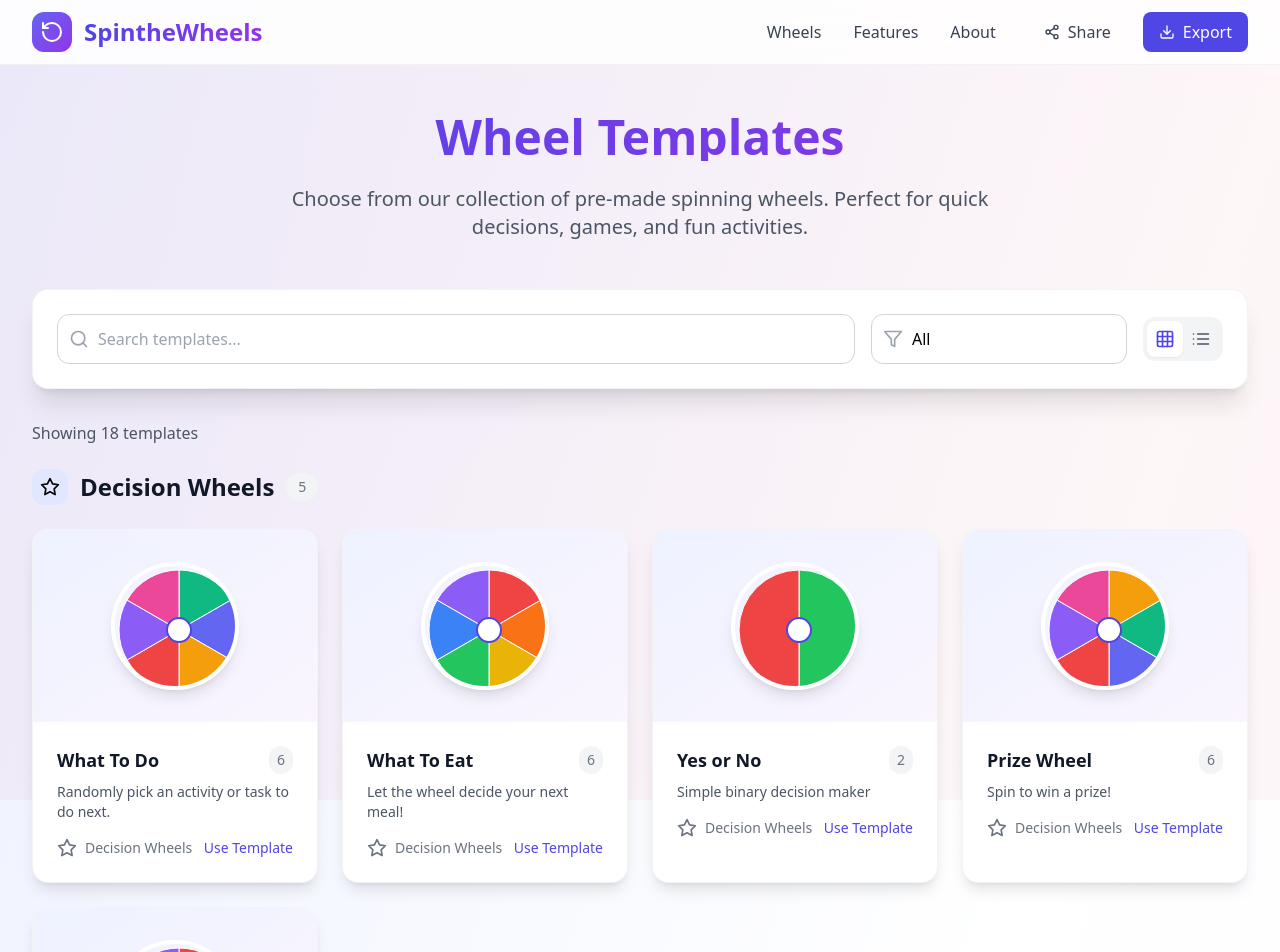
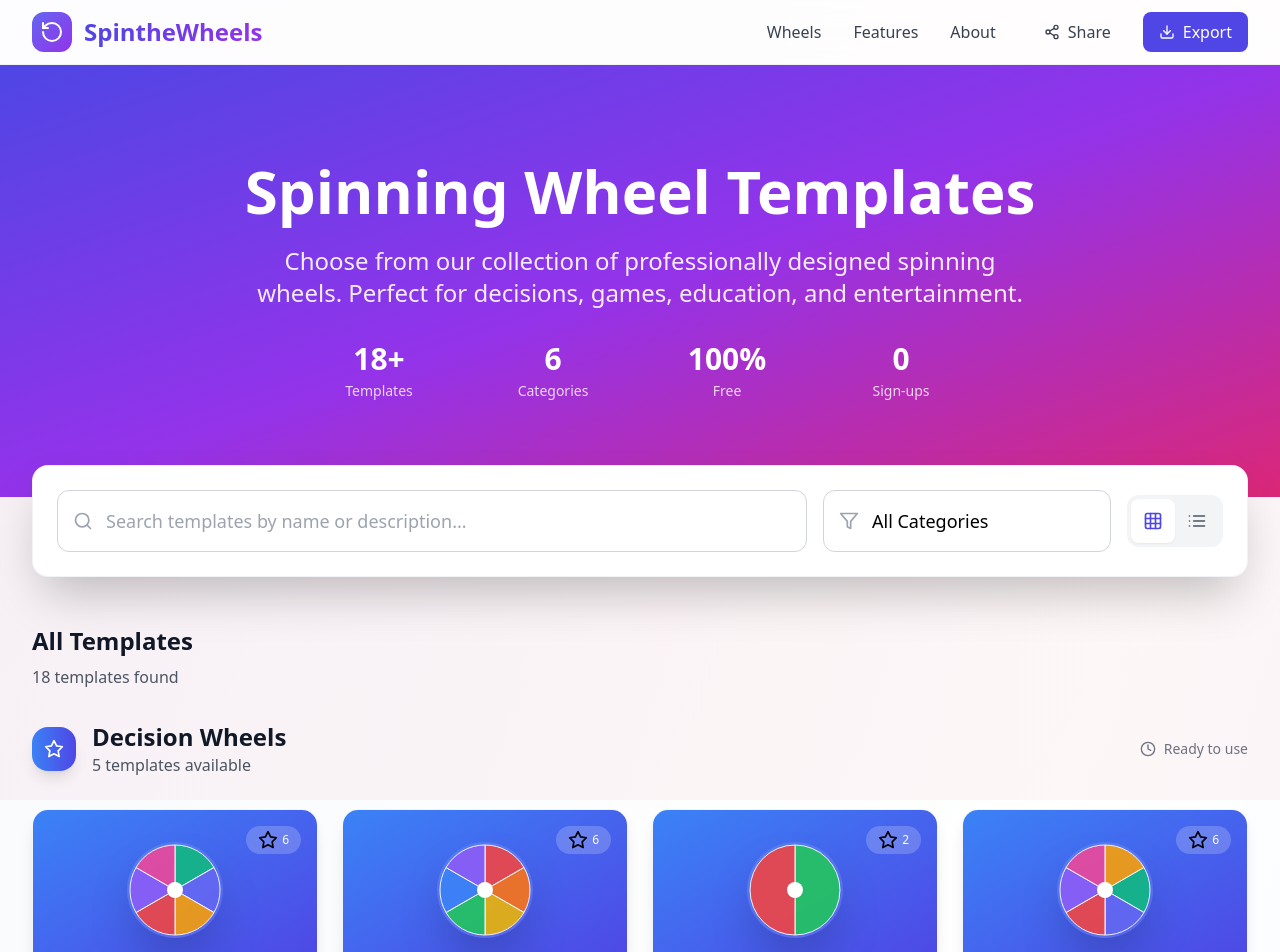
Before and after one commit to jpg2go/spinthewheels, a React (Vite) app: page /wheels in a window 1280 px wide. Shown: the top 952 px of the page. Built offline with nearby package versions, Linux system fonts and the light colour scheme.

Commit message:
Redesign Wheels Page Content Section

```diff
--- a/src/pages/WheelsPage.tsx
+++ b/src/pages/WheelsPage.tsx
@@ -1,5 +1,5 @@
 import React, { useState } from 'react';
-import { Search, Filter, Grid, List, Star, Users, Utensils, Gamepad2, Palette, Hash, Wrench } from 'lucide-react';
+import { Search, Filter, Grid, List, Star, Users, Utensils, Gamepad2, Palette, Hash, Wrench, ArrowRight, Clock, Trophy } from 'lucide-react';
 import { wheelTemplates, CategorizedWheelTemplate } from '../data/wheelTemplates';
 import { useNavigate } from 'react-router-dom';
 
@@ -21,6 +21,16 @@ const WheelsPage: React.FC = () => {
     'Game & Fun Wheels': <Gamepad2 className="w-5 h-5" />,
     'Color & Number Wheels': <Palette className="w-5 h-5" />,
     'Tools': <Wrench className="w-5 h-5" />
+  };
+
+  // Category colors mapping
+  const categoryColors: Record<string, string> = {
+    'Decision Wheels': 'from-blue-500 to-indigo-600',
+    'Name & Team Wheels': 'from-purple-500 to-pink-600',
+    'Food & Meal Wheels': 'from-green-500 to-emerald-600',
+    'Game & Fun Wheels': 'from-orange-500 to-red-600',
+    'Color & Number Wheels': 'from-cyan-500 to-blue-600',
+    'Tools': 'from-gray-500 to-slate-600'
   };
 
   // Filter templates
@@ -46,23 +56,23 @@ const WheelsPage: React.FC = () => {
 
   const TemplateCard: React.FC<{ template: CategorizedWheelTemplate }> = ({ template }) => (
     <div
-      className="bg-white rounded-2xl shadow-lg hover:shadow-xl transition-all duration-300 cursor-pointer group border border-gray-200/50 overflow-hidden"
+      className="group bg-white rounded-2xl shadow-lg hover:shadow-2xl transition-all duration-300 cursor-pointer border border-gray-100 overflow-hidden transform hover:-translate-y-1"
       onClick={() => handleTemplateSelect(template)}
     >
-      {/* Template Preview */}
-      <div className="relative h-48 bg-gradient-to-br from-indigo-50 to-purple-50 p-6 flex items-center justify-center">
+      {/* Template Preview Header */}
+      <div className={`relative h-40 bg-gradient-to-br ${categoryColors[template.category] || 'from-gray-500 to-slate-600'} p-6 flex items-center justify-center`}>
         <div className="relative">
           {/* Mini wheel preview */}
-          <div className="w-32 h-32 rounded-full border-4 border-white shadow-lg relative overflow-hidden">
-            <svg width="128" height="128" className="absolute inset-0">
+          <div className="w-24 h-24 rounded-full border-3 border-white/30 shadow-2xl relative overflow-hidden backdrop-blur-sm bg-white/10">
+            <svg width="96" height="96" className="absolute inset-0">
               {template.segments.slice(0, 8).map((segment, index) => {
                 const angle = (360 / Math.min(template.segments.length, 8)) * index;
                 const nextAngle = (360 / Math.min(template.segments.length, 8)) * (index + 1);
                 const startAngle = (angle - 90) * (Math.PI / 180);
                 const endAngle = (nextAngle - 90) * (Math.PI / 180);
-                const radius = 60;
-                const centerX = 64;
-                const centerY = 64;
+                const radius = 45;
+                const centerX = 48;
+                const centerY = 48;
 
                 const x1 = centerX + radius * Math.cos(startAngle);
                 const y1 = centerY + radius * Math.sin(startAngle);
@@ -79,151 +89,149 @@ const WheelsPage: React.FC = () => {
                     fill={segment.color}
                     stroke="#ffffff"
                     strokeWidth="1"
+                    className="opacity-90"
                   />
                 );
               })}
-              <circle cx="64" cy="64" r="12" fill="#ffffff" stroke="#4f46e5" strokeWidth="2" />
+              <circle cx="48" cy="48" r="8" fill="#ffffff" className="drop-shadow-sm" />
             </svg>
           </div>
-          {/* Hover effect */}
-          <div className="absolute inset-0 bg-white/20 rounded-full opacity-0 group-hover:opacity-100 transition-opacity duration-300"></div>
+          {/* Spinning animation on hover */}
+          <div className="absolute inset-0 rounded-full bg-white/10 opacity-0 group-hover:opacity-100 transition-opacity duration-300 group-hover:animate-spin" style={{ animationDuration: '3s' }}></div>
+        </div>
+
+        {/* Category badge */}
+        <div className="absolute top-4 right-4">
+          <div className="bg-white/20 backdrop-blur-sm rounded-full px-3 py-1 flex items-center space-x-1">
+            {categoryIcons[template.category]}
+            <span className="text-white text-xs font-medium">{template.segments.length}</span>
+          </div>
         </div>
       </div>
 
       {/* Template Info */}
       <div className="p-6">
-        <div className="flex items-center justify-between mb-2">
-          <h3 className="text-lg font-bold text-gray-900 group-hover:text-indigo-600 transition-colors">
+        <div className="flex items-start justify-between mb-3">
+          <h3 className="text-lg font-bold text-gray-900 group-hover:text-indigo-600 transition-colors leading-tight">
             {template.name}
           </h3>
-          <span className="text-sm text-gray-500 bg-gray-100 px-2 py-1 rounded-full">
-            {template.segments.length}
-          </span>
+          <ArrowRight className="w-5 h-5 text-gray-400 group-hover:text-indigo-600 group-hover:translate-x-1 transition-all duration-300 flex-shrink-0 ml-2" />
         </div>
-        <p className="text-gray-600 text-sm mb-4 line-clamp-2">
+
+        <p className="text-gray-600 text-sm mb-4 line-clamp-2 leading-relaxed">
           {template.description}
         </p>
+
         <div className="flex items-center justify-between">
-          <div className="flex items-center space-x-2 text-sm text-gray-500">
-            {categoryIcons[template.category]}
-            <span>{template.category}</span>
+          <div className="flex items-center space-x-2">
+            <div className={`w-2 h-2 rounded-full bg-gradient-to-r ${categoryColors[template.category]}`}></div>
+            <span className="text-xs text-gray-500 font-medium">{template.category}</span>
           </div>
-          <button className="text-indigo-600 hover:text-indigo-700 font-medium text-sm group-hover:underline">
-            Use Template
-          </button>
-        </div>
-      </div>
-    </div>
-  );
-
-  const TemplateListItem: React.FC<{ template: CategorizedWheelTemplate }> = ({ template }) => (
-    <div
-      className="bg-white rounded-xl shadow-md hover:shadow-lg transition-all duration-300 cursor-pointer group border border-gray-200/50 p-6"
-      onClick={() => handleTemplateSelect(template)}
-    >
-      <div className="flex items-center space-x-6">
-        {/* Mini wheel preview */}
-        <div className="w-16 h-16 rounded-full border-2 border-gray-200 flex-shrink-0 relative overflow-hidden">
-          <svg width="64" height="64" className="absolute inset-0">
-            {template.segments.slice(0, 6).map((segment, index) => {
-              const angle = (360 / Math.min(template.segments.length, 6)) * index;
-              const nextAngle = (360 / Math.min(template.segments.length, 6)) * (index + 1);
-              const startAngle = (angle - 90) * (Math.PI / 180);
-              const endAngle = (nextAngle - 90) * (Math.PI / 180);
-              const radius = 30;
-              const centerX = 32;
-              const centerY = 32;
-
-              const x1 = centerX + radius * Math.cos(startAngle);
-              const y1 = centerY + radius * Math.sin(startAngle);
-              const x2 = centerX + radius * Math.cos(endAngle);
-              const y2 = centerY + radius * Math.sin(endAngle);
-
-              const largeArcFlag = (360 / Math.min(template.segments.length, 6)) > 180 ? 1 : 0;
-              const path = `M ${centerX} ${centerY} L ${x1} ${y1} A ${radius} ${radius} 0 ${largeArcFlag} 1 ${x2} ${y2} Z`;
-
-              return (
-                <path
-                  key={index}
-                  d={path}
-                  fill={segment.color}
-                  stroke="#ffffff"
-                  strokeWidth="1"
-                />
-              );
-            })}
-            <circle cx="32" cy="32" r="6" fill="#ffffff" stroke="#4f46e5" strokeWidth="1" />
-          </svg>
-        </div>
-
-        {/* Template Info */}
-        <div className="flex-1 min-w-0">
-          <div className="flex items-center justify-between mb-1">
-            <h3 className="text-lg font-bold text-gray-900 group-hover:text-indigo-600 transition-colors truncate">
-              {template.name}
-            </h3>
-            <span className="text-sm text-gray-500 bg-gray-100 px-2 py-1 rounded-full ml-2">
-              {template.segments.length}
-            </span>
-          </div>
-          <p className="text-gray-600 text-sm mb-2 line-clamp-1">
-            {template.description}
-          </p>
-          <div className="flex items-center justify-between">
-            <div className="flex items-center space-x-2 text-sm text-gray-500">
-              {categoryIcons[template.category]}
-              <span>{template.category}</span>
-            </div>
-            <button className="text-indigo-600 hover:text-indigo-700 font-medium text-sm group-hover:underline">
-              Use Template
-            </button>
+          <div className="text-xs text-gray-400 font-medium">
+            Click to use
           </div>
         </div>
       </div>
     </div>
   );
 
+  const CategorySection: React.FC<{ category: string; templates: CategorizedWheelTemplate[] }> = ({ category, templates }) => (
+    <div className="mb-16">
+      {/* Category Header */}
+      <div className="flex items-center justify-between mb-8">
+        <div className="flex items-center space-x-4">
+          <div className={`p-3 rounded-2xl bg-gradient-to-r ${categoryColors[category]} shadow-lg`}>
+            <div className="text-white">
+              {categoryIcons[category]}
+            </div>
+          </div>
+          <div>
+            <h2 className="text-2xl font-bold text-gray-900">{category}</h2>
+            <p className="text-gray-600">{templates.length} template{templates.length !== 1 ? 's' : ''} available</p>
+          </div>
+        </div>
+
+        <div className="hidden md:flex items-center space-x-2 text-sm text-gray-500">
+          <Clock className="w-4 h-4" />
+          <span>Ready to use</span>
+        </div>
+      </div>
+
+      {/* Templates Grid */}
+      <div className="grid sm:grid-cols-2 lg:grid-cols-3 xl:grid-cols-4 gap-6">
+        {templates.map(template => (
+          <TemplateCard key={template.id} template={template} />
+        ))}
+      </div>
+    </div>
+  );
+
   return (
-    <div className="min-h-screen bg-gradient-to-br from-indigo-50 via-white to-purple-50">
+    <div className="min-h-screen bg-gradient-to-br from-slate-50 via-white to-blue-50">
       <div className="animated-bg"></div>
 
-      <div className="relative z-10 max-w-7xl mx-auto px-4 sm:px-6 lg:px-8 py-12">
-        {/* Header */}
-        <div className="text-center mb-12">
-          <h1 className="text-4xl md:text-5xl font-bold bg-gradient-to-r from-indigo-600 to-purple-600 bg-clip-text text-transparent mb-6">
-            Wheel Templates
+      <div className="relative z-10">
+        {/* Hero Section */}
+        <div className="bg-gradient-to-br from-indigo-600 via-purple-600 to-pink-600 text-white">
+          <div className="max-w-7xl mx-auto px-4 sm:px-6 lg:px-8 py-16 md:py-24">
+            <div className="text-center">
+              <h1 className="text-4xl md:text-6xl font-bold mb-6">
+                Spinning Wheel Templates
               </h1>
-          <p className="text-xl text-gray-600 max-w-3xl mx-auto">
-            Choose from our collection of pre-made spinning wheels. Perfect for quick decisions, games, and fun activities.
+              <p className="text-xl md:text-2xl text-white/90 max-w-3xl mx-auto mb-8 leading-relaxed">
+                Choose from our collection of professionally designed spinning wheels. Perfect for decisions, games, education, and entertainment.
               </p>
+
+              {/* Quick Stats */}
+              <div className="grid grid-cols-2 md:grid-cols-4 gap-6 max-w-2xl mx-auto">
+                <div className="text-center">
+                  <div className="text-3xl font-bold text-white mb-1">{wheelTemplates.length}+</div>
+                  <div className="text-white/80 text-sm">Templates</div>
+                </div>
+                <div className="text-center">
+                  <div className="text-3xl font-bold text-white mb-1">{categories.length - 1}</div>
+                  <div className="text-white/80 text-sm">Categories</div>
+                </div>
+                <div className="text-center">
+                  <div className="text-3xl font-bold text-white mb-1">100%</div>
+                  <div className="text-white/80 text-sm">Free</div>
+                </div>
+                <div className="text-center">
+                  <div className="text-3xl font-bold text-white mb-1">0</div>
+                  <div className="text-white/80 text-sm">Sign-ups</div>
+                </div>
+              </div>
+            </div>
+          </div>
         </div>
 
         {/* Search and Filters */}
-        <div className="bg-white rounded-2xl shadow-xl border border-gray-200/50 p-6 mb-8">
+        <div className="max-w-7xl mx-auto px-4 sm:px-6 lg:px-8 -mt-8 relative z-10">
+          <div className="bg-white rounded-2xl shadow-2xl border border-gray-200/50 p-6 mb-12">
             <div className="flex flex-col lg:flex-row gap-4 items-center">
               {/* Search */}
               <div className="relative flex-1 w-full lg:w-auto">
-              <Search className="absolute left-3 top-1/2 transform -translate-y-1/2 text-gray-400 w-5 h-5" />
+                <Search className="absolute left-4 top-1/2 transform -translate-y-1/2 text-gray-400 w-5 h-5" />
                 <input
                   type="text"
-                placeholder="Search templates..."
+                  placeholder="Search templates by name or description..."
                   value={searchTerm}
                   onChange={(e) => setSearchTerm(e.target.value)}
-                className="w-full pl-10 pr-4 py-3 border border-gray-300 rounded-xl focus:ring-2 focus:ring-indigo-500 focus:border-indigo-500"
+                  className="w-full pl-12 pr-4 py-4 border border-gray-300 rounded-xl focus:ring-2 focus:ring-indigo-500 focus:border-indigo-500 text-lg"
                 />
               </div>
 
               {/* Category Filter */}
               <div className="relative w-full lg:w-auto">
-              <Filter className="absolute left-3 top-1/2 transform -translate-y-1/2 text-gray-400 w-5 h-5" />
+                <Filter className="absolute left-4 top-1/2 transform -translate-y-1/2 text-gray-400 w-5 h-5" />
                 <select
                   value={selectedCategory}
                   onChange={(e) => setSelectedCategory(e.target.value)}
-                className="w-full lg:w-64 pl-10 pr-4 py-3 border border-gray-300 rounded-xl focus:ring-2 focus:ring-indigo-500 focus:border-indigo-500 appearance-none bg-white"
+                  className="w-full lg:w-72 pl-12 pr-4 py-4 border border-gray-300 rounded-xl focus:ring-2 focus:ring-indigo-500 focus:border-indigo-500 appearance-none bg-white text-lg"
                 >
                   {categories.map(category => (
                     <option key={category} value={category}>
-                    {category}
+                      {category === 'All' ? 'All Categories' : category}
                     </option>
                   ))}
                 </select>
@@ -233,138 +241,129 @@ const WheelsPage: React.FC = () => {
               <div className="flex bg-gray-100 rounded-xl p-1">
                 <button
                   onClick={() => setViewMode('grid')}
-                className={`p-2 rounded-lg transition-colors ${
+                  className={`p-3 rounded-lg transition-colors ${
                     viewMode === 'grid'
                       ? 'bg-white text-indigo-600 shadow-sm'
                       : 'text-gray-600 hover:text-gray-900'
                   }`}
+                  title="Grid view"
                 >
                   <Grid className="w-5 h-5" />
                 </button>
                 <button
                   onClick={() => setViewMode('list')}
-                className={`p-2 rounded-lg transition-colors ${
+                  className={`p-3 rounded-lg transition-colors ${
                     viewMode === 'list'
                       ? 'bg-white text-indigo-600 shadow-sm'
                       : 'text-gray-600 hover:text-gray-900'
                   }`}
+                  title="List view"
                 >
                   <List className="w-5 h-5" />
                 </button>
               </div>
             </div>
           </div>
+        </div>
 
-        {/* Results Count */}
-        <div className="mb-6">
+        {/* Main Content */}
+        <div className="max-w-7xl mx-auto px-4 sm:px-6 lg:px-8 pb-16">
+          {/* Results Summary */}
+          <div className="mb-8">
+            <div className="flex items-center justify-between">
+              <div>
+                <h2 className="text-2xl font-bold text-gray-900 mb-2">
+                  {selectedCategory === 'All' ? 'All Templates' : selectedCategory}
+                </h2>
                 <p className="text-gray-600">
-            Showing {filteredTemplates.length} template{filteredTemplates.length !== 1 ? 's' : ''}
-            {selectedCategory !== 'All' && ` in ${selectedCategory}`}
-            {searchTerm && ` matching "${searchTerm}"`}
+                  {filteredTemplates.length} template{filteredTemplates.length !== 1 ? 's' : ''} found
+                  {searchTerm && ` for "${searchTerm}"`}
                 </p>
               </div>
 
+              {searchTerm || selectedCategory !== 'All' ? (
+                <button
+                  onClick={() => {
+                    setSearchTerm('');
+                    setSelectedCategory('All');
+                  }}
+                  className="text-indigo-600 hover:text-indigo-700 font-medium text-sm flex items-center space-x-1"
+                >
+                  <span>Clear filters</span>
+                  <ArrowRight className="w-4 h-4" />
+                </button>
+              ) : null}
+            </div>
+          </div>
+
           {/* Templates Display */}
-        {selectedCategory === 'All' ? (
-          // Show by categories when "All" is selected
-          <div className="space-y-12">
+          {selectedCategory === 'All' && !searchTerm ? (
+            // Show by categories when "All" is selected and no search
+            <div className="space-y-16">
               {Object.entries(groupedTemplates).map(([category, templates]) => {
                 if (templates.length === 0) return null;
-
                 return (
-                <div key={category}>
-                  <div className="flex items-center space-x-3 mb-6">
-                    <div className="p-2 bg-indigo-100 rounded-xl">
-                      {categoryIcons[category]}
-                    </div>
-                    <h2 className="text-2xl font-bold text-gray-900">{category}</h2>
-                    <span className="text-sm text-gray-500 bg-gray-100 px-3 py-1 rounded-full">
-                      {templates.length}
-                    </span>
-                  </div>
-
-                  {viewMode === 'grid' ? (
-                    <div className="grid md:grid-cols-2 lg:grid-cols-3 xl:grid-cols-4 gap-6">
-                      {templates.map(template => (
-                        <TemplateCard key={template.id} template={template} />
-                      ))}
-                    </div>
-                  ) : (
-                    <div className="space-y-4">
-                      {templates.map(template => (
-                        <TemplateListItem key={template.id} template={template} />
-                      ))}
-                    </div>
-                  )}
-                </div>
+                  <CategorySection key={category} category={category} templates={templates} />
                 );
               })}
             </div>
           ) : (
             // Show filtered results
             <div>
-            {viewMode === 'grid' ? (
-              <div className="grid md:grid-cols-2 lg:grid-cols-3 xl:grid-cols-4 gap-6">
+              {filteredTemplates.length > 0 ? (
+                <div className="grid sm:grid-cols-2 lg:grid-cols-3 xl:grid-cols-4 gap-6">
                   {filteredTemplates.map(template => (
                     <TemplateCard key={template.id} template={template} />
                   ))}
                 </div>
               ) : (
-              <div className="space-y-4">
-                {filteredTemplates.map(template => (
-                  <TemplateListItem key={template.id} template={template} />
-                ))}
-              </div>
-            )}
-          </div>
-        )}
-
-        {/* No Results */}
-        {filteredTemplates.length === 0 && (
-          <div className="text-center py-12">
-            <div className="text-6xl mb-4">🎡</div>
-            <h3 className="text-xl font-semibold text-gray-900 mb-2">No templates found</h3>
-            <p className="text-gray-600 mb-6">
-              Try adjusting your search terms or category filter.
+                // No Results State
+                <div className="text-center py-16">
+                  <div className="text-8xl mb-6">🎡</div>
+                  <h3 className="text-2xl font-bold text-gray-900 mb-4">No templates found</h3>
+                  <p className="text-gray-600 mb-8 max-w-md mx-auto">
+                    We couldn't find any templates matching your search. Try different keywords or browse our categories.
                   </p>
+                  <div className="flex flex-col sm:flex-row gap-4 justify-center">
                     <button
                       onClick={() => {
                         setSearchTerm('');
                         setSelectedCategory('All');
                       }}
-              className="px-6 py-3 bg-indigo-600 text-white rounded-xl hover:bg-indigo-700 transition-colors"
+                      className="px-6 py-3 bg-indigo-600 text-white rounded-xl hover:bg-indigo-700 transition-colors font-medium"
                     >
-              Clear Filters
+                      View All Templates
+                    </button>
+                    <button
+                      onClick={() => navigate('/')}
+                      className="px-6 py-3 border border-gray-300 text-gray-700 rounded-xl hover:bg-gray-50 transition-colors font-medium"
+                    >
+                      Create Custom Wheel
                     </button>
                   </div>
+                </div>
               )}
+            </div>
+          )}
+        </div>
 
-        {/* Stats */}
-        <div className="mt-16 bg-white rounded-2xl shadow-xl border border-gray-200/50 p-8">
-          <div className="grid md:grid-cols-4 gap-6 text-center">
-            <div>
-              <div className="text-3xl font-bold text-indigo-600 mb-2">
-                {wheelTemplates.length}
-              </div>
-              <div className="text-gray-600">Total Templates</div>
-            </div>
-            <div>
-              <div className="text-3xl font-bold text-purple-600 mb-2">
-                {categories.length - 1}
-              </div>
-              <div className="text-gray-600">Categories</div>
-            </div>
-            <div>
-              <div className="text-3xl font-bold text-green-600 mb-2">
-                {Math.round(wheelTemplates.reduce((sum, t) => sum + t.segments.length, 0) / wheelTemplates.length)}
-              </div>
-              <div className="text-gray-600">Avg. Segments</div>
-            </div>
-            <div>
-              <div className="text-3xl font-bold text-orange-600 mb-2">
-                100%
-              </div>
-              <div className="text-gray-600">Free to Use</div>
+        {/* Bottom CTA Section */}
+        <div className="bg-gradient-to-r from-indigo-600 to-purple-600 text-white">
+          <div className="max-w-7xl mx-auto px-4 sm:px-6 lg:px-8 py-16">
+            <div className="text-center">
+              <h2 className="text-3xl font-bold mb-4">
+                Can't find what you're looking for?
+              </h2>
+              <p className="text-xl text-white/90 mb-8 max-w-2xl mx-auto">
+                Create your own custom spinning wheel with unlimited segments, colors, and options.
+              </p>
+              <button
+                onClick={() => navigate('/')}
+                className="inline-flex items-center space-x-2 px-8 py-4 bg-white text-indigo-600 rounded-xl hover:bg-gray-50 transition-colors font-bold text-lg shadow-lg"
+              >
+                <span>Create Custom Wheel</span>
+                <ArrowRight className="w-5 h-5" />
+              </button>
             </div>
           </div>
         </div>
```
Lines whose indentation alone changed are shown as unchanged.
